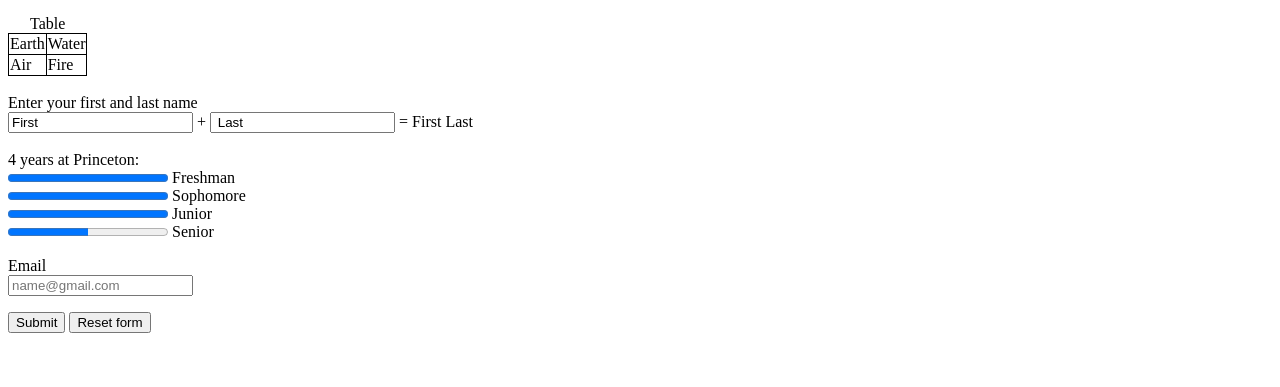
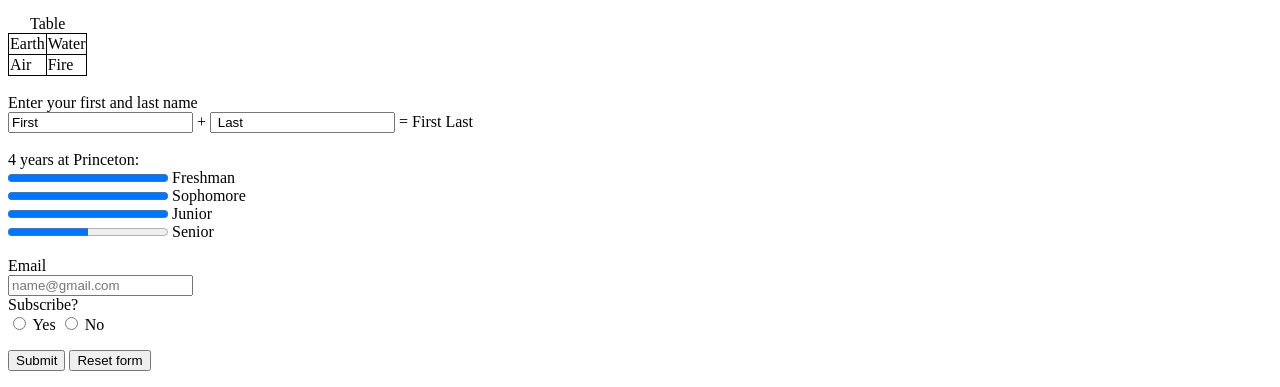
Before and after one commit to katelynryu/ultralight, a plain HTML site: page freestyle-1.html in a window 1280 px wide. Shown: the part 1332-1719 px from the top of the page. Before the commit the page ends 1681 px from the top, so only its background shows below. Drawn offline with Linux system fonts and the light colour scheme.

Commit message:
Add files via upload

```diff
--- a/freestyle-1.html
+++ b/freestyle-1.html
@@ -129,6 +129,16 @@
             <p>
                 <label>Email</label><br>
                 <input type="email" name="email" placeholder="name@gmail.com" required>
+            <br>
+                <label>Subscribe?</label><br>
+                <label>
+                    <input type="radio" name="Subscribe?" value="yes">
+                    Yes
+                </label>
+                <label>
+                    <input type="radio" name="Subscribe?" value="no">
+                    No
+                </label>
             </p>
             <p>
                 <button> Submit </button>
```
